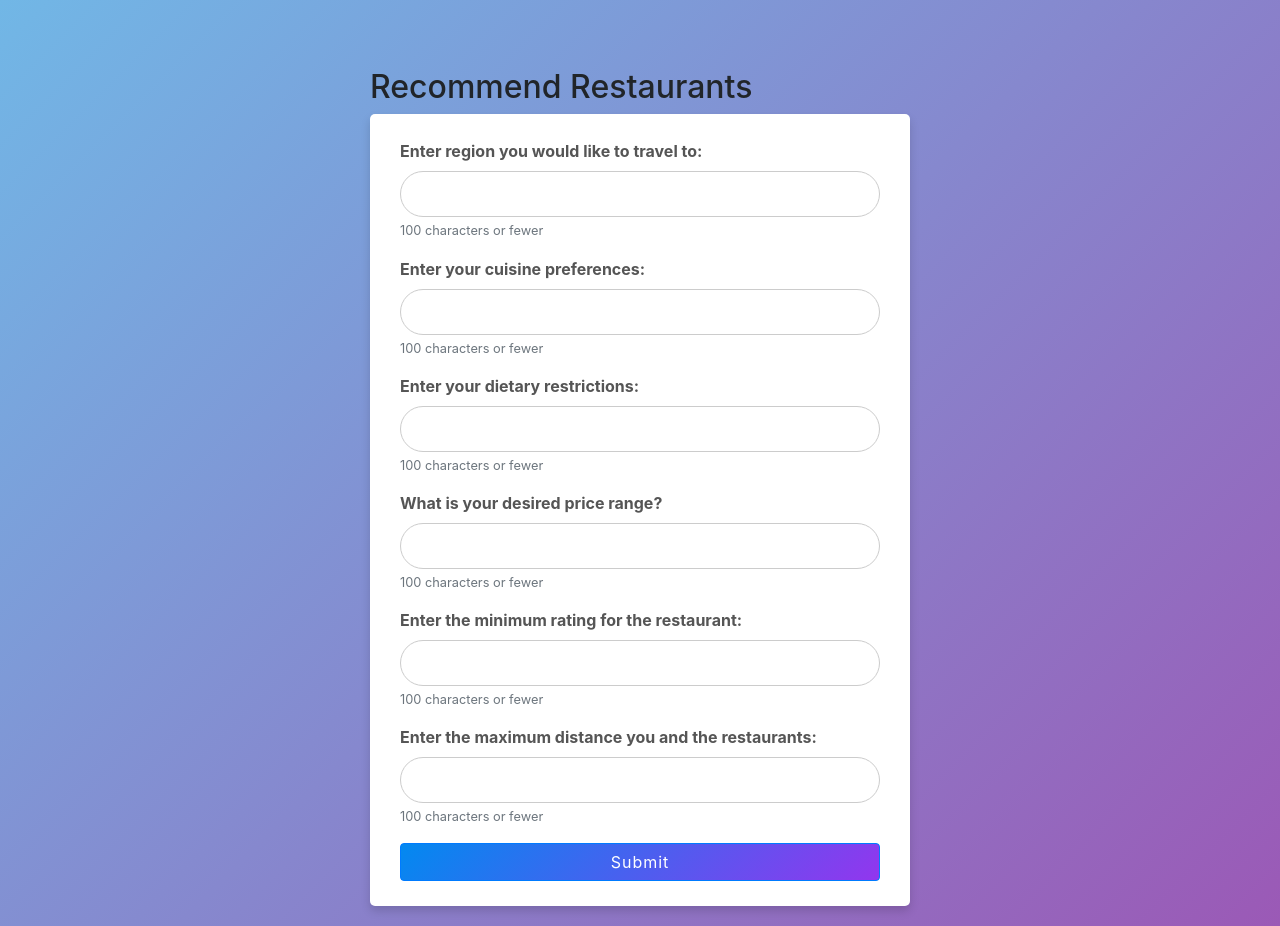
After one commit to leomeyer1908/TrekBud, a Django app: page /travel/recommend-restaurants/ in a window 1280 px wide. The commit adds this page. Run offline with Django 4.2, Linux system fonts and the light colour scheme; a user stored in the database is signed in; some libraries are stand-ins or nearby versions.

Commit message:
sprint 4 changes

```diff
--- a/home/templates/home.html
+++ b/home/templates/home.html
@@ -10,7 +10,6 @@ Outputs: display all other pages in the website
         <title>Home Page</title>
         <!-- Include Bootstrap CSS -->
         <link rel="stylesheet" href="https://maxcdn.bootstrapcdn.com/bootstrap/4.5.2/css/bootstrap.min.css">
-        <link rel="stylesheet" href="{% static 'style2.css' %}">
     </head>
     <body>
         <!--Create home header-->
@@ -26,6 +25,7 @@ Outputs: display all other pages in the website
                 <li><a href="/travel/select-region" class="nav-link px-2 link-dark">Select Region</a></li> <!--show select region button-->
                 <li><a href="/travel/recommend-attractions" class="nav-link px-2 link-dark">Recommend Attraction</a></li> <!--show recommend attractions button-->
                 <li><a href="/travel/generate-schedule" class="nav-link px-2 link-dark">Generate Schedule</a></li> <!--show generate schedule button-->
+                <li><a href="/travel/recommend-restaurants" class="nav-link px-2 link-dark">Recommend Restaurants</a></li> <!--show recommend restaurants button-->
             </ul>
             <!-- right items -->
             <div class="col-md-3 text-end">
--- a/travel/forms.py
+++ b/travel/forms.py
@@ -79,3 +79,18 @@ class GenerateScheduleFormMeta:
 
 #set the generate schedule meta to be the tourist attractions meta class
 GenerateScheduleForm.Meta = GenerateScheduleFormMeta
+
+#create the forms for the tourist attractions page
+class RecommendRestaurantsForm(forms.Form):
+    # Create a form field for each of the personalized user settings
+    region = forms.CharField(max_length=100, required=True, help_text="100 characters or fewer", label="Enter region you would like to travel to")
+    cuisine_preferences = forms.CharField(max_length=100, required=False, help_text="100 characters or fewer", label="Enter your cuisine preferences")
+    dietary_restrictions = forms.CharField(max_length=100, required=False, help_text="100 characters or fewer", label="Enter your dietary restrictions")
+    price_range = forms.CharField(max_length=100, required=False, help_text="100 characters or fewer", label="What is your desired price range?")
+    min_rating = forms.CharField(max_length=100, required=False, help_text="100 characters or fewer", label="Enter the minimum rating for the restaurant")
+    max_distance = forms.CharField(max_length=100, required=False, help_text="100 characters or fewer", label="Enter the maximum distance you and the restaurants")
+
+	#create Meta class
+    class Meta:
+        #get the fields to be displayed from the tourist attractions form
+        fields = ['region', 'cuisine_preferences', 'dietary_restrictions', 'price_range', 'min_rating', 'max_distance']
--- /dev/null
+++ b/travel/templates/travel/recommend_restaurants.html
@@ -0,0 +1,47 @@
+<!--
+Name of File: travel/templates/recommend_tourist_attractions.html
+Brief description of the file: html template page for recommending tourist attractions page
+Inputs: None
+Outputs: creates HTML for the tourist attractions page
+-->
+
+{%load static%}
+<!DOCTYPE html>
+<html>
+<head>
+    <title>Recommend Tourist Attractions</title>
+	<link rel="stylesheet" href="{% static 'style.css' %}">
+	<!-- Include Bootstrap CSS -->
+	<link rel="stylesheet" href="https://maxcdn.bootstrapcdn.com/bootstrap/4.5.2/css/bootstrap.min.css">
+</head>
+<body>
+	<div class="container mt-5">
+        <div class="row">
+            <div class="col-md-6 offset-md-3">
+				<h2>Recommend Restaurants</h2>
+				<form method="post">
+							{% csrf_token %}
+							<!--Loops thorugh each form field-->
+							{% for field in form %}
+								<div class="form-group">
+									<!--display field name-->
+									{{ field.label_tag }}
+									<!--display field name-->
+									{{ field }}
+									<!--display field description if it exists-->
+									{% if field.help_text %}
+										<small class="form-text text-muted">{{ field.help_text }}</small>
+									{% endif %}
+									<!-- Display field errors using Bootstrap styles -->
+									{% for error in field.errors %}
+										<div class="invalid-feedback">{{ error }}</div>
+									{% endfor %}
+								</div>
+							{% endfor %}
+					<button class="btn btn-primary" type="submit">Submit</button>
+				</form>
+			</div>
+		</div>
+	</div>
+</body>
+</html>
--- a/travel/urls.py
+++ b/travel/urls.py
@@ -12,4 +12,5 @@ urlpatterns = [
     path('select-region/', views.select_region, name='select_region'), #make /travel/select-region call views.select_region function
     path('recommend-attractions/', views.recommend_attractions, name='recommend_tourist_attractions'), #link recommend_attraction url with its function
     path('generate-schedule/', views.make_schedule, name='generate_schedule'), #link generate schedule url with its function
+    path('recommend-restaurants/', views.recommend_restaurants, name='recommend_restaurants'), #link recommend restaurants url with its function
 ]
--- a/travel/views.py
+++ b/travel/views.py
@@ -5,7 +5,7 @@ Inputs: None
 Outputs: Displays the HTML page
 """
 from django.shortcuts import render
-from .forms import RegionSelectionForm, TouristAttractionForm, GenerateScheduleForm
+from .forms import RegionSelectionForm, TouristAttractionForm, GenerateScheduleForm, RecommendRestaurantsForm
 from .gpt_integration import display_regions, generate_text_with_gpt, recommend_tourist_attraction, generate_schedule
 from accounts.models import UserProfile
 from django.contrib.auth.decorators import login_required
@@ -175,6 +175,59 @@ def make_schedule(request):
 	#send to the user the generate_schedule.html to be display on the browser, along with the proper forms for it
 	return render(request, 'travel/generate_schedule.html', {'form': form})
 
+#make login required to update the user
+@login_required(login_url='login')
+#function to make schedule
+def recommend_restaurants(request):
+	#if a form submission occurs
+	if request.method == 'POST':
+		#get the form submission data
+		form = RecommendRestaurantsForm(request.POST)
+		#if there are no errors in the form
+		if form.is_valid():
+			#Get user profile to be used to retrieve user info
+			user_profile = UserProfile.objects.get(user=request.user)
+
+			#get the proper appropriate personalized info from the user's account
+			personalized_user_info = {
+				"dietary_restrictions": user_profile.dietary_restrictions,
+				"travel_style_preferences": user_profile.travel_style_preferences,
+				"budget_constraints": user_profile.budget_constraints,
+				"preferred_travel_dates": user_profile.preferred_travel_dates,
+				"trip_duration": user_profile.trip_duration
+			}
+
+			#get all the inputs as a dictionary from the form data
+			user_input = {field_name: form.cleaned_data[field_name] for field_name in form.fields}
+
+			#If the user did not specify another preference in the add the users default preference
+			#Loop through each personalization in the personalize user info
+			for key in personalized_user_info.keys():
+				#If that personalization was not specificied in the current form
+				if key not in user_input:
+					#if the user preference has a value
+					if personalized_user_info[key]:
+						#add that to the current form
+						user_input[key] = personalized_user_info[key]
+
+			#separate the region and attractions input from the other options to be given separetly when making a prompt
+			options = {key: values for key, values in user_input.items() if key != "region"}
+
+			#get a prompt based on the user input, and use that prompt to give it to the GPT model to get a result
+			#result = generate_text_with_gpt(generate_schedule(user_input["region"], options))
+
+			#get each line of the result as a separate line to format it better
+			#results = result.split("\n")
+
+			#send back a result page that displays the result generated by GPT to the user based on their inputs
+			#return render(request, 'travel/result.html', {'results': results})
+	#if the user has not submit the form
+	else:
+		#load the forms page for generating a schedule
+		form = RecommendRestaurantsForm()
+
+	#send to the user the generate_schedule.html to be display on the browser, along with the proper forms for it
+	return render(request, 'travel/recommend_restaurants.html', {'form': form})
 
 #this allows for feedback and ratings submissions in the results page
 def feedback_view(request):
--- a/trekbud/settings.py
+++ b/trekbud/settings.py
@@ -122,6 +122,11 @@
 
 STATICFILES_DIRS = [
     os.path.join(BASE_DIR, "static"),
+    os.path.join(BASE_DIR, "accounts/static"),
+    os.path.join(BASE_DIR, "home/static"),
+    os.path.join(BASE_DIR, "travel/static"),
+
+
 ]
 
 # Default primary key field type
```
Also changed, not shown: travel/gpt_integration.py (+37 -24 lines), db.sqlite3.
